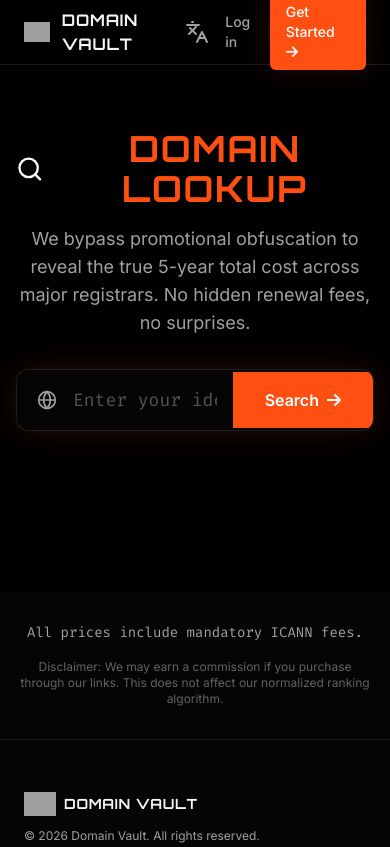
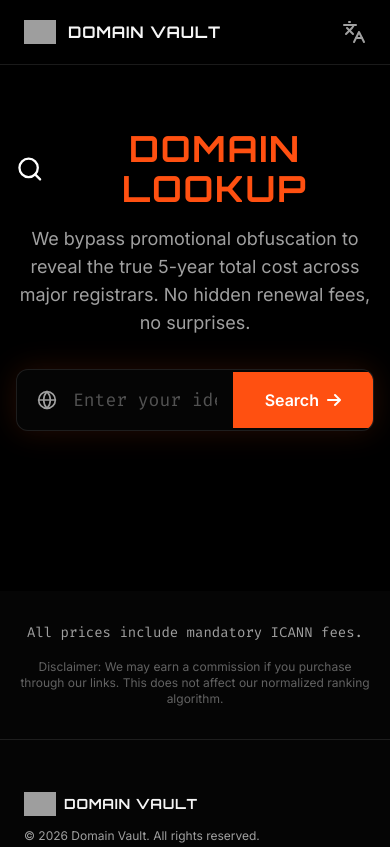
Before and after one commit to Bebell-Digital-Solutions/domain-vault, a plain HTML site: page tools/domain-lookup.html in a window 390 px wide. Shown: the top 847 px of the page. Drawn offline with nearby package versions, Linux system fonts and the light colour scheme; grey boxes are pictures that could not be loaded.

Commit message:
Update login and get started links for mobile view

```diff
--- a/tools/domain-lookup.html
+++ b/tools/domain-lookup.html
@@ -201,11 +201,15 @@
                     window.location.href = '/es/recursos/buscador-de-dominio';
                 });
                 </script>
-                <a href="/app" class="block text-sm font-medium text-brand-muted hover:text-brand-textMain transition-colors duration-300">Log in</a>
-                <a href="/#pricing" class="bg-brand-primary hover:bg-[#e6460f] text-white text-sm font-medium px-4 py-2 rounded-md transition-all duration-300 shadow-glow">
-                    Get Started
-                     <i class="fa-solid fa-arrow-right"></i>
-                </a>
+
+            <!-- Log in: hidden on small mobile -->
+            <a href="/app" class="hidden sm:block text-sm font-medium text-brand-muted hover:text-brand-textMain transition-colors duration-300">Log in</a>
+
+            <!-- Get Started: hidden on small mobile -->
+            <a href="#pricing" class="hidden sm:block bg-brand-primary hover:bg-[#e6460f] text-white text-sm font-medium px-4 py-2 rounded-md transition-all duration-300 shadow-glow">
+                Get Started
+            </a>
+
             </div>
         </div>
     </nav>
```
